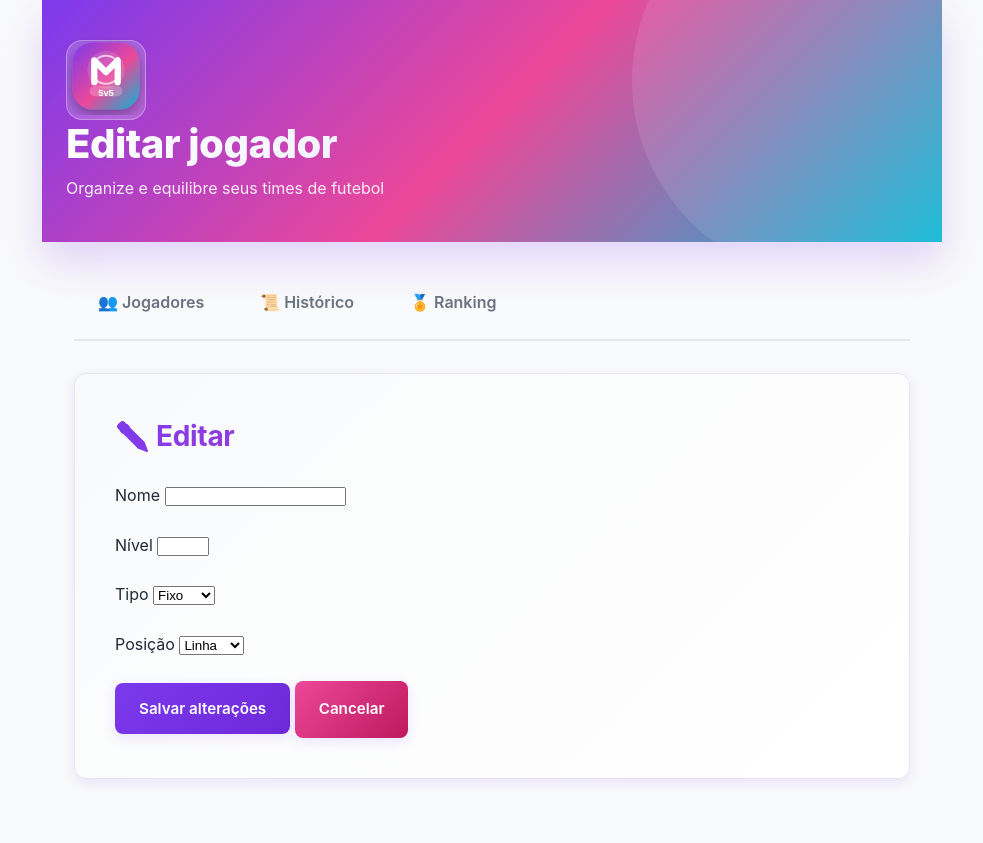
After one commit to guilhermeurbn/futebol5v5, a Flask app: template templates/editar_jogador.html in a window 1280 px wide. The commit adds this page. Shown: the whole page, without its empty margins (148-1131 px from the left). Run offline with Flask 3, Linux system fonts and the light colour scheme; the template is opened without the code that fills it, so the values that code supplies are empty; parts of the project's set-up code (start-up, migrations or seed data) failed here and were passed over.

Commit message:
Admin: allow editing player nivel/tipo/posicao (service, routes, template)

```diff
--- a/routes/jogador_routes.py
+++ b/routes/jogador_routes.py
@@ -1134,7 +1134,9 @@ def atualizar_jogador(jogador_id):
         jogador = jogador_service.atualizar(
             jogador_id,
             nome=dados.get('nome'),
-            nivel=int(dados.get('nivel', 5))
+            nivel=int(dados.get('nivel')) if dados.get('nivel') is not None else None,
+            tipo=dados.get('tipo'),
+            posicao=dados.get('posicao')
         )
         if not jogador:
             return jsonify({'erro': 'Jogador não encontrado'}), 404
@@ -1157,6 +1159,42 @@ def deletar_jogador(jogador_id):
     if not sucesso:
         return jsonify({'erro': 'Jogador não encontrado'}), 404
     return jsonify({'sucesso': True, 'mensagem': 'Jogador deletado com sucesso'})
+
+
+@jogador_bp.route('/jogadores/<jogador_id>/editar', methods=['GET'])
+@admin_required
+def editar_jogador_page(jogador_id):
+    """Página: Formulário de edição de jogador (admin)"""
+    jogador = jogador_service.obter_por_id(jogador_id)
+    if not jogador:
+        return redirect(url_for('jogador.index'))
+
+    return render_template('editar_jogador.html', jogador=jogador, usuario=_usuario_logado())
+
+
+@jogador_bp.route('/jogadores/<jogador_id>/editar', methods=['POST'])
+@admin_required
+def editar_jogador_post(jogador_id):
+    """Form handler: atualiza jogador via form (admin)"""
+    nome = request.form.get('nome', '').strip()
+    nivel = request.form.get('nivel')
+    tipo = request.form.get('tipo')
+    posicao = request.form.get('posicao')
+
+    try:
+        jogador = jogador_service.atualizar(
+            jogador_id,
+            nome=nome or None,
+            nivel=int(nivel) if nivel else None,
+            tipo=tipo or None,
+            posicao=posicao or None
+        )
+        if not jogador:
+            return "Jogador não encontrado", 404
+        return redirect(url_for('jogador.perfil_jogador_publico', jogador_id=jogador.id))
+    except ValueError as e:
+        jogador = jogador_service.obter_por_id(jogador_id)
+        return render_template('editar_jogador.html', jogador=jogador, usuario=_usuario_logado(), erro=str(e)), 400
 
 
 @jogador_bp.route('/delete/<jogador_id>')
--- /dev/null
+++ b/templates/editar_jogador.html
@@ -0,0 +1,65 @@
+{% extends 'base.html' %}
+
+{% block title %}Editar jogador - {{ jogador.nome }}{% endblock %}
+
+{% block content %}
+<div class="container" style="max-width: 900px;">
+    <header class="header">
+        <div class="header-content">
+            {% set brand_title = 'Editar jogador' %}
+            {% set brand_subtitle = jogador.nome %}
+            {% include '_brand_header.html' %}
+        </div>
+    </header>
+
+    <main class="main">
+        <div class="nav-tabs">
+            <a href="{{ url_for('jogador.index') }}" class="nav-tab">👥 Jogadores</a>
+            {% if usuario.role == 'usuario' %}
+            <a href="{{ url_for('jogador.votacao_page') }}" class="nav-tab">🗳️ Minha Votação</a>
+            {% endif %}
+            {% if usuario.role in ['admin', 'super_admin'] %}
+            <a href="{{ url_for('jogador.votacao_admin_page') }}" class="nav-tab">🛡️ Votação Admin</a>
+            {% endif %}
+            <a href="{{ url_for('jogador.historico') }}" class="nav-tab">📜 Histórico</a>
+            <a href="{{ url_for('jogador.pagina_ranking') }}" class="nav-tab">🏅 Ranking</a>
+        </div>
+
+        <section class="section">
+            <h2 class="section-title">✏️ Editar {{ jogador.nome }}</h2>
+            {% if erro %}
+            <div class="alert alert-danger">{{ erro }}</div>
+            {% endif %}
+            <form action="{{ url_for('jogador.editar_jogador_post', jogador_id=jogador.id) }}" method="post" class="form">
+                <div class="form-row">
+                    <label>Nome</label>
+                    <input type="text" name="nome" value="{{ jogador.nome }}" required />
+                </div>
+                <div class="form-row">
+                    <label>Nível</label>
+                    <input type="number" name="nivel" min="1" max="10" value="{{ jogador.nivel }}" required />
+                </div>
+                <div class="form-row">
+                    <label>Tipo</label>
+                    <select name="tipo">
+                        <option value="fixo" {% if jogador.tipo == 'fixo' %}selected{% endif %}>Fixo</option>
+                        <option value="avulso" {% if jogador.tipo == 'avulso' %}selected{% endif %}>Avulso</option>
+                    </select>
+                </div>
+                <div class="form-row">
+                    <label>Posição</label>
+                    <select name="posicao">
+                        <option value="linha" {% if jogador.posicao == 'linha' %}selected{% endif %}>Linha</option>
+                        <option value="goleiro" {% if jogador.posicao == 'goleiro' %}selected{% endif %}>Goleiro</option>
+                    </select>
+                </div>
+
+                <div class="form-row">
+                    <button class="btn btn-primary" type="submit">Salvar alterações</button>
+                    <a class="btn btn-secondary" href="{{ url_for('jogador.perfil_jogador_publico', jogador_id=jogador.id) }}">Cancelar</a>
+                </div>
+            </form>
+        </section>
+    </main>
+</div>
+{% endblock %}
--- a/templates/index.html
+++ b/templates/index.html
@@ -274,6 +274,7 @@
                                         👁️ Perfil
                                     </a>
                                     {% if auth_user.role == 'admin' %}
+                                    <a class="btn btn-small btn-primary" href="{{ url_for('jogador.editar_jogador_page', jogador_id=jogador.id) }}">✏️ Editar</a>
                                     <button class="btn btn-small btn-danger" onclick="abrirModalDelete('{{ jogador.id }}', '{{ jogador.nome }}')">
                                         🗑️ Deletar
                                     </button>
```
Also changed, not shown: services/jogador_service.py (+35 -13 lines).
